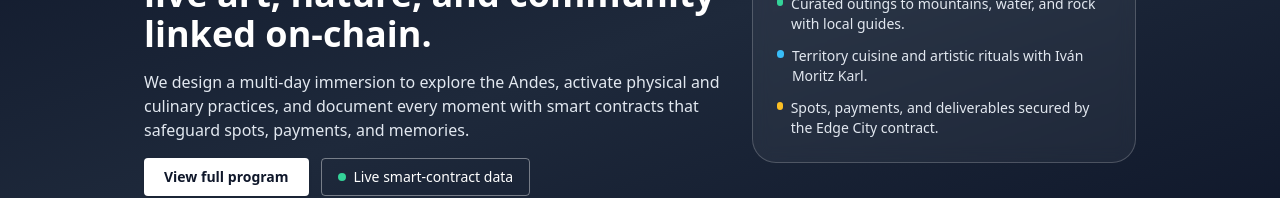
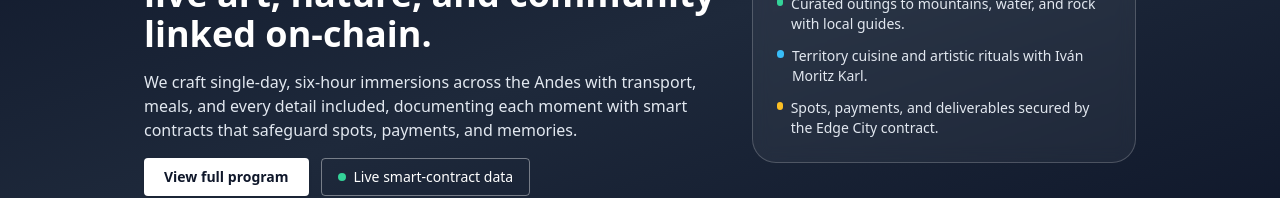
Before and after one commit to p2pdevmedia/Hackaton20025, a React (Create React App) app in the folder frontend/: page / in a window 1280 px wide. Shown: the part 257-455 px from the top of the page. Built offline with nearby package versions, Linux system fonts and the light colour scheme.

Commit message:
Update hero description to highlight single-day inclusions

```diff
--- a/frontend/src/translations.js
+++ b/frontend/src/translations.js
@@ -12,7 +12,7 @@ export const translations = {
       badge: 'NEW EDITION 2025 · SAN MARTIN DE LOS ANDES',
       title: 'Edge City Patagonia Experience: live art, nature, and community linked on-chain.',
       description:
-        'We design a multi-day immersion to explore the Andes, activate physical and culinary practices, and document every moment with smart contracts that safeguard spots, payments, and memories.',
+        'We craft single-day, six-hour immersions across the Andes with transport, meals, and every detail included, documenting each moment with smart contracts that safeguard spots, payments, and memories.',
       primaryLink: 'View full program',
       dataBadge: 'Live smart-contract data'
     },
@@ -118,7 +118,7 @@ export const translations = {
       badge: 'Nueva edición 2025 · San Martín de los Andes',
       title: 'Residencia Edge City Patagonia: arte vivo, naturaleza y comunidad conectada on-chain.',
       description:
-        'Diseñamos una inmersión de varios días para explorar la cordillera, activar prácticas físicas y culinarias, y documentar cada momento con contratos inteligentes que resguardan cupos, pagos y memorias.',
+        'Diseñamos inmersiones de un día de seis horas por la cordillera, con transporte, comida y todo incluido, y documentamos cada momento con contratos inteligentes que resguardan cupos, pagos y memorias.',
       primaryLink: 'Ver programa completo',
       dataBadge: 'Datos en vivo del contrato'
     },
@@ -224,7 +224,7 @@ export const translations = {
       badge: 'Nouvelle édition 2025 · San Martín de los Andes',
       title: 'Résidence Edge City Patagonie : art vivant, nature et communauté reliés on-chain.',
       description:
-        'Nous concevons une immersion de plusieurs jours pour explorer la cordillère, activer des pratiques physiques et culinaires, et documenter chaque moment avec des smart contracts qui protègent places, paiements et souvenirs.',
+        'Nous concevons des immersions d’une journée de six heures à travers les Andes, avec transport, repas et tout inclus, et nous documentons chaque moment grâce à des smart contracts qui protègent places, paiements et souvenirs.',
       primaryLink: 'Voir le programme complet',
       dataBadge: 'Données du contrat en direct'
     },
```
